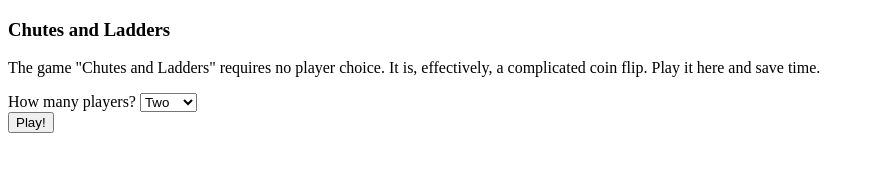
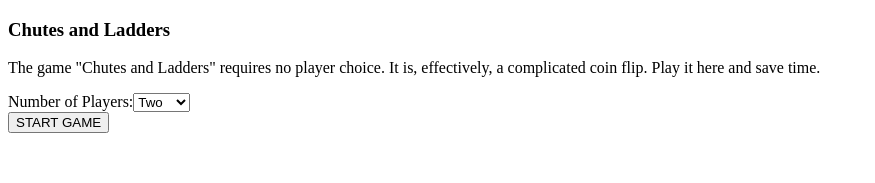
Before and after one commit to crymall/chutes-resolver, a React (Vite) app: page / in a window 1280 px wide. Shown: the top 183 px of the page, without its empty margins (0-875 px from the left). Built offline with nearby package versions, Linux system fonts and the light colour scheme.

Commit message:
html restructure

```diff
--- a/src/App.jsx
+++ b/src/App.jsx
@@ -119,9 +119,10 @@
   };
 
   return (
-    <>
-      <div className="startScreen">
-        <div className="gameDesc">
+    <div className="gameWrapper">
+      {!gameStarted ? (
+        <div className="startCard">
+          <div className="gameHeader">
             <h3>Chutes and Ladders</h3>
             <p>
               The game "Chutes and Ladders" requires no player choice. It is,
@@ -129,11 +130,10 @@
             </p>
           </div>
 
-        <div className="gameForm">
-          <div className="playerCount">
+          <div className="gameControls">
+            <div className="playerSelect">
               <label>
-              {" "}
-              How many players?{" "}
+                Number of Players:
                 <select onChange={updatePlayerCount} value={playerCount}>
                   <option value="2">Two</option>
                   <option value="3">Three</option>
@@ -142,26 +142,33 @@
               </label>
             </div>
 
-          <button className="startButton" onClick={playGame}>
-            Play!
+            <button className="playButton" onClick={playGame}>
+              START GAME
             </button>
           </div>
         </div>
-      {gameStarted && (
-        <div className="wholeRecap">
-          <h3>Chutes and Ladders</h3>
-          <div className="storiesContainer">
+      ) : (
+        <div className="boardContainer">
+          <div className="boardHeader">
+            <h3>Game in Progress...</h3>
+          </div>
+          <div className="playerColumns">
             {players.map((player, playerIndex) => (
-              <ul className="playerStory" key={playerIndex}>
+              <div className="playerColumn" key={playerIndex}>
+                <div className="playerTokenHeader">
+                  {player.name}
+                </div>
+                <ul className="storyList">
                   {player.story.map((leg, legIndex) => (
                     <li key={legIndex}>{leg}</li>
                   ))}
                 </ul>
+              </div>
             ))}
           </div>
         </div>
       )}
-    </>
+    </div>
   );
 };
 
```
Lines whose indentation alone changed are shown as unchanged.
